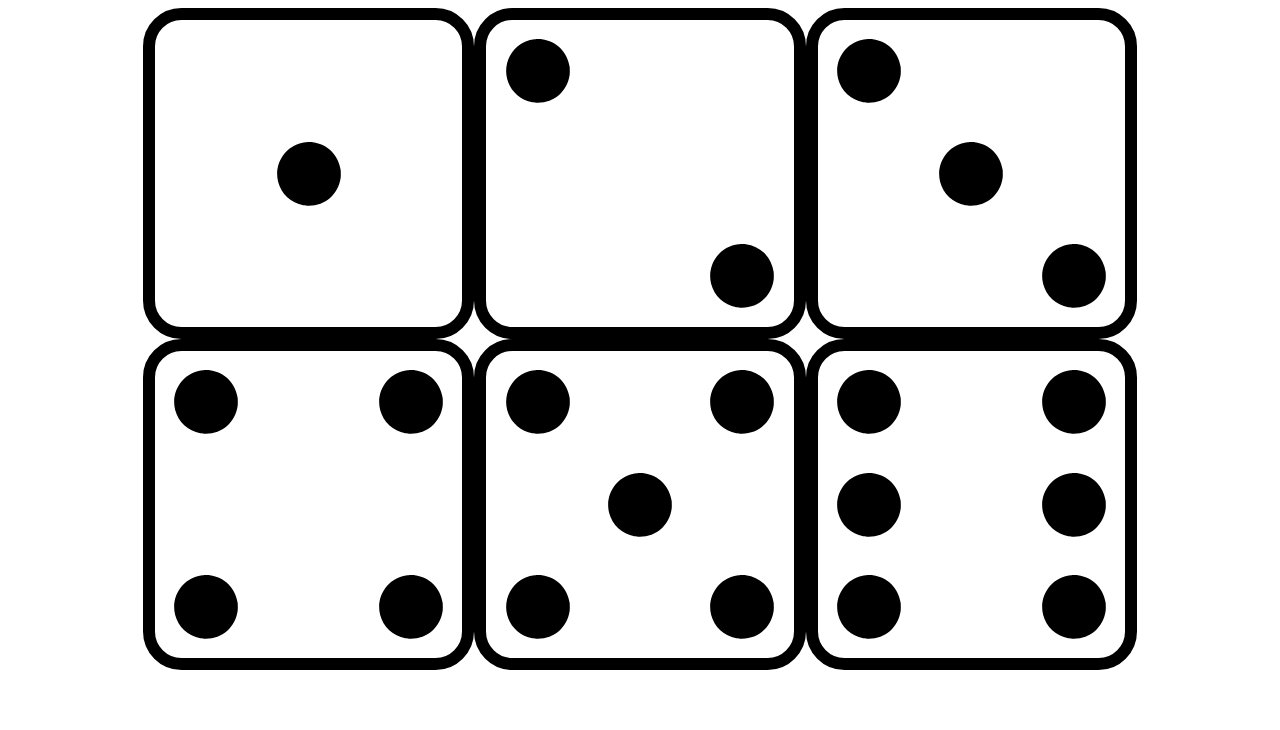
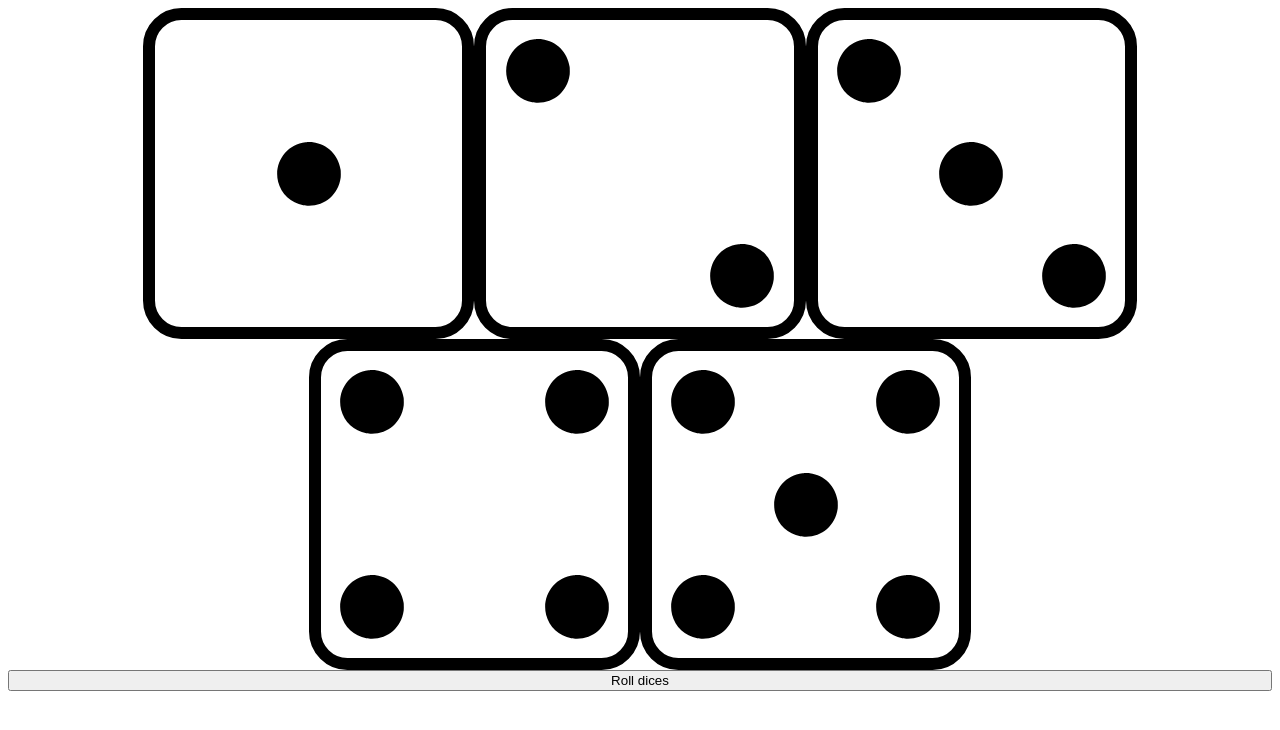
Before and after one commit to Zyperior/Iatzi, a Vue app: page / in a window 1280 px wide. Shown: the top 730 px of the page. Built offline with nearby package versions, Linux system fonts and the light colour scheme.

Commit message:
added roll component + functionality in store

```diff
--- a/src/App.vue
+++ b/src/App.vue
@@ -1,18 +1,21 @@
 <template>
   <div id="app">
-    <Dices/>
+    <game-dices/>
+    <roll-dice-button/>
   </div>
 </template>
 
 <script>
 import HelloWorld from './components/HelloWorld.vue'
 import Dices from './components/dices/Dices'
+import RollDiceButton from './components/RollDice'
 
 export default {
   name: 'app',
   components: {
     HelloWorld,
-    Dices
+    'game-dices':Dices,
+    'roll-dice-button': RollDiceButton
   }
 }
 </script>
--- a/src/components/RollDice.vue
+++ b/src/components/RollDice.vue
@@ -1,11 +1,17 @@
 <template>
-
+    <button v-on:click="rollDice">Roll dices</button>
 </template>
 
 <script>
     export default {
-        name: "RollDice"
+        name: "RollDiceButton",
+        methods:{
+            rollDice(){
+                this.$store.commit('rollDices')
+            }
+        }
     }
+
 </script>
 
 <style scoped>
--- a/src/store.js
+++ b/src/store.js
@@ -4,35 +4,31 @@ import Vuex from 'vuex'
 Vue.use(Vuex)
 
 export default new Vuex.Store({
+  data:{
+    rolledDice: Number
+  },
   state: {
-      dices:[
-        {id: 1, value: 1, locked: false},
-        {id: 2, value: 2, locked: false},
-        {id: 3, value: 3, locked: false},
-        {id: 4, value: 4, locked: false},
-        {id: 5, value: 5, locked: false},
-        {id: 6, value: 6, locked: false}
-      ],
       currentDices:[
         {id: 1, value: 1, locked: false},
         {id: 2, value: 2, locked: false},
         {id: 3, value: 3, locked: false},
         {id: 4, value: 4, locked: false},
         {id: 5, value: 5, locked: false},
-        {id: 6, value: 6, locked: false}
         ]
   },
   mutations: {
-      rollDices(state){
-          for(let i = 0; i > 6; i++){
-            let rolledDice = Math.floor((Math.random() * 6) +1);
-            let dice = state.currentDices[i];
-            if(dice.locked === false){
-                state.currentDices.slice(i,i);
-                state.currentDices.push(state.dices[rolledDice]);
-            }
+      rollDices: function(state){
 
-          }
+          state.currentDices.forEach(function(dice) {
+              if(dice.locked === false){
+                  let rolledDiceId = Math.floor((Math.random() * 6) +1);
+
+                  Vue.set(dice, 'id', rolledDiceId);
+                  Vue.set(dice, 'value', rolledDiceId);
+              }
+
+          });
+
       }
   },
   actions: {
```
